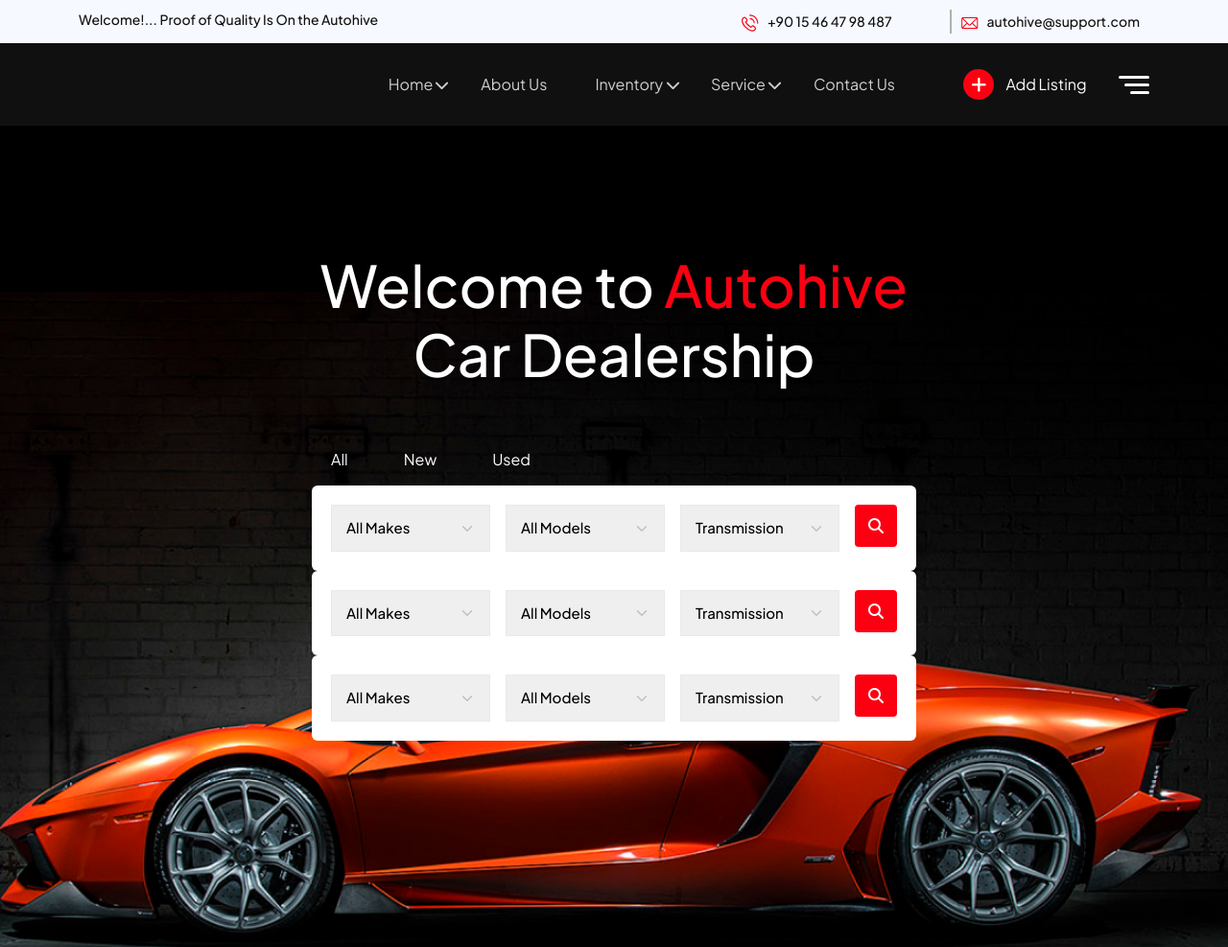
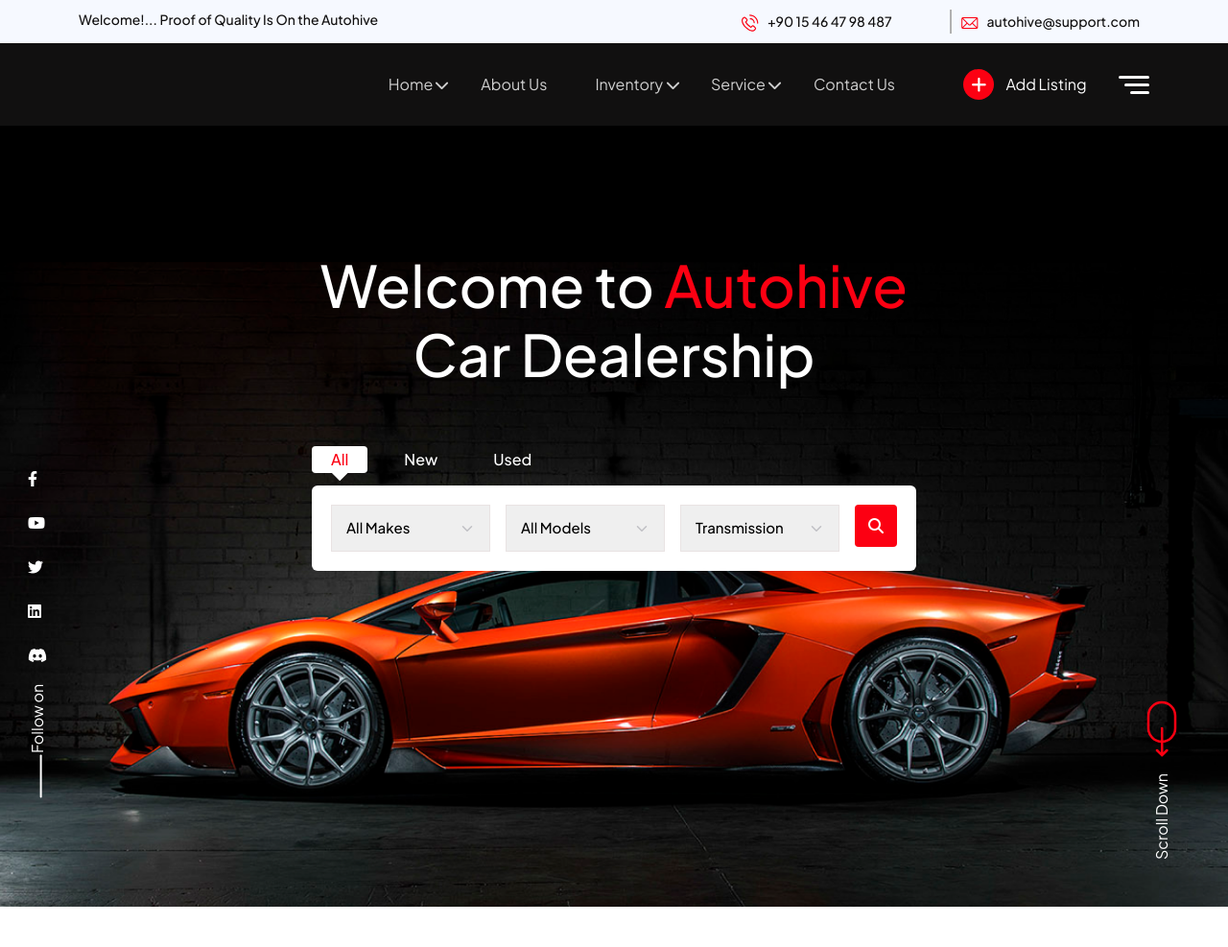
Before and after one commit to Exceseo/AutoHive, a plain HTML site: page index.html in a window 1280 px wide. Shown: the top 987 px of the page at 96% size. After the commit the page ends 945 px from the top, so only its background shows below. Drawn offline with Linux system fonts and the light colour scheme; files whose address does not match are found by name; a web font is replaced by a local one.

Commit message:
manu & hero done

```diff
--- a/assets/js/script.js
+++ b/assets/js/script.js
@@ -2,7 +2,7 @@ $(function(){
 
     // nav manu toggle
     $(".mobile-menu-toggle").on("click", function () {
-      $(".popup-box-active").fadeToggle();
+      $(".popup-box-active").toggleClass("open").fadein();
       });
 
       $(".popup-box-active .nav-manu ul li a").each(function () {
@@ -25,14 +25,16 @@ $(function(){
 
 
 
-        // hero section
+        // hero section button
+      $(".hero-btn").on("click", function () {
+        $(".hero-btn").removeClass("activebtn");
+        $(".hero-btn").removeClass("actived");
+        $(this).toggleClass("activebtn");
+       });
 
-      $(".hero-btn").on("click", function () {
-        // $(this).toggleClass("activebtn");
 
-        $(this).addClass('activebtn').removeClass('activebtn');
 
-        });
+
 
 
 
--- a/assets/sass/base/_variables.scss
+++ b/assets/sass/base/_variables.scss
@@ -6,11 +6,8 @@ $white-color: rgb(255,255,255);
 $heding-primary-color: #111010;
 $heding-color: #000000;
 $text-color: #5F5F5F;
-$border-color: #E9E9E9;
-
-
-
-
+$border-color: #9c9c9c;
+$border-color2: #e9e3e3e7;
 
 
 %tns{
--- a/assets/sass/components/_header.scss
+++ b/assets/sass/components/_header.scss
@@ -208,7 +208,7 @@
                         transition: all .4s;
                         li{
                             width: 100%;
-                            border-bottom: 1px solid #ddd;
+                            border-bottom: 1px solid $border-color;
                             display: block;
                             a{
                                 padding: 16px 12px;
@@ -231,16 +231,15 @@ header{
         backdrop-filter: blur(2.5rem);
         height: 102vh;
         max-width: 400px;
-        position: absolute;
-        right: 0;
+        right: -602px;
         top: 0;
         padding: 50px 40px;
-        display: none;
         overflow: hidden;
         overflow-y: scroll;
         box-shadow: 0 0.25rem 0.5625rem -0.0625rem rgba(12, 8, 0, 0.03), 0 0.275rem 1.25rem -0.0625rem rgba(12, 8, 0, 0.5);
         position: fixed;
         z-index: 2;
+        @extend %tns;
         @include screen-576 {
             max-width: 250px;
             padding: 50px 22px !important;
@@ -299,8 +298,23 @@ header{
                 }
             }
         }
+        &.open {
+            right: 0;
+        }
     }
 
+}
+
+.nav-manu {
+    ul {
+        li {
+            &.arrow-down {
+                ::after {
+
+                }
+            }
+        }
+    }
 }
 
 .nav-section .nav-manu ul li.arrow-down::after {
--- a/assets/sass/pages/_index-1.scss
+++ b/assets/sass/pages/_index-1.scss
@@ -21,7 +21,11 @@
                 color: $white-color;
                 margin-right: 18px;
                 padding: 2px 20px;
+                font-weight: 500;
+                a{
+                    color: inherit;
 
+                }
                 :last-child{
                     margin: 0;
                 }
@@ -39,7 +43,7 @@
                 display: flex;
                 .hero-select{
                     width: 100%;
-                    border: 1px solid $border-color;
+                    border: 1px solid $border-color2;
                     padding: 12px 15px;
                     font-family: $heding-font;
                     font-weight: 450;
@@ -73,11 +77,67 @@
 
         }
     }
+    position: relative;
+    .hero-left{
+        position: absolute;
+        left: 24px;
+        bottom: 22%;
+        padding: 5px;
+        .hero-social{
+            a{
+                margin-top: 22px;
+                color: $white-color;
+                @extend %tns;
+                font-size: 16px;
+                &:hover{
+                    color: $primary-color;
+                }
+            }
+        }
+        .left-content{
+            span{
+                transform: rotate(270deg);
+                margin-left: -26px;
+                margin-top: 42px;
+                color: $white-color;
+                position: relative;
+                &::before{
+                    content: "";
+                    height: 45px;
+                    width: 2px;
+                    background: #fff;
+                    position: absolute;
+                    left: -25px;
+                    top: -7px;
+                    transform: rotate(270deg);
+                    border-radius: 1px;
+                }
+        }}
+    }
+    .hero-right-arrows{
+        position: absolute;
+        right: 24px;
+        bottom: 10%;
+        @extend %tns;
+        .icon-wrapeer {
+
+        }&:hover .hero-scrol-text{
+            color: $primary-color;
+        }
+        .hero-scrol-text{
+            transform: rotate(270deg);
+            margin-top: 50px;
+            margin-right: 0px;
+            color: $white-color;
+
+        }
+
+    }
 
 
 }
 
-.activebtn{
+.activebtn,.actived{
     background: $white-color;
     color: $primary-color !important;
     padding: 2px 20px;
--- a/index.html
+++ b/index.html
@@ -186,12 +186,19 @@
             </div>
 
             <div class="hero-from">
-                <div class="serch-btn d-flex text-center">
-                    <button class="hero-btn" data-filter=".all">All</button>
-                    <button class="hero-btn" data-filter=".new">New</button>
-                    <button class="hero-btn" data-filter=".used">Used</button>
-                </div>
-                <div class="form-add grid">
+
+
+
+
+
+
+                <ul class="serch-btn d-flex text-center nav nav-tabs border-0">
+                    <li><button class="hero-btn actived"><a href="#all" class="active" data-bs-toggle="tab">All</a></button></li>
+                    <li><button class="hero-btn"><a href="#new" data-bs-toggle="tab">New</a></button></li>
+                    <li><button class="hero-btn"><a href="#used" data-bs-toggle="tab">Used</a></button></li>
+                </ul>
+                <div class="tab-content">
+                    <div class="tab-pane fade show active" id="all">
                         <div class="used personalmean">
                             <form action="#" class="hero-from-selcet-option" id="own-foem">
                                 <div class="all-in-here-form gap-3">
@@ -217,32 +224,9 @@
                                 </div>
                             </form>
                         </div>
-                    <div class="new personalmean">
-                        <form action="#" class="hero-from-selcet-option" id="own-foem">
-                            <div class="all-in-here-form gap-3">
-                                <select class="hero-select">
-                                    <option>All Makes</option>
-                                    <option>All Makes</option>
-                                    <option>All Makes</option>
-                                    <option>All Makes</option>
-                                </select>
-                                <select class="hero-select">
-                                    <option>All Models</option>
-                                    <option>All Models</option>
-                                    <option>All Models</option>
-                                    <option>All Models</option>
-                                </select>
-                                <select class="hero-select">
-                                    <option>Transmission</option>
-                                    <option>Transmission</option>
-                                    <option>Transmission</option>
-                                    <option>Transmission</option>
-                                </select>
-                                <button type="submit" class="hero-summit-btn"><i class="fa fa-search"></i></button>
                     </div>
-                        </form>
-                    </div>
-                    <div class="all personalmean">
+                    <div class="tab-pane fade" id="new">
+                        <div class="used personalmean">
                             <form action="#" class="hero-from-selcet-option" id="own-foem">
                                 <div class="all-in-here-form gap-3">
                                     <select class="hero-select">
@@ -268,10 +252,57 @@
                             </form>
                         </div>
                     </div>
+                    <div class="tab-pane fade" id="used">
+                        <div class="used personalmean">
+                            <form action="#" class="hero-from-selcet-option" id="own-foem">
+                                <div class="all-in-here-form gap-3">
+                                    <select class="hero-select">
+                                        <option>All Makes</option>
+                                        <option>All Makes</option>
+                                        <option>All Makes</option>
+                                        <option>All Makes</option>
+                                    </select>
+                                    <select class="hero-select">
+                                        <option>All Models</option>
+                                        <option>All Models</option>
+                                        <option>All Models</option>
+                                        <option>All Models</option>
+                                    </select>
+                                    <select class="hero-select">
+                                        <option>Transmission</option>
+                                        <option>Transmission</option>
+                                        <option>Transmission</option>
+                                        <option>Transmission</option>
+                                    </select>
+                                    <button type="submit" class="hero-summit-btn"><i class="fa fa-search"></i></button>
+                                </div>
+                            </form>
+                        </div>
+                    </div>
+                </div>
 
             </div>
-            <div class="hero-left-social">
-
+            <div class="hero-left">
+                <div class="hero-social d-flex flex-column justify-content-center">
+                    <a href="#"><i class="fab fa-facebook-f"></i></a>
+                    <a href="#"><i class="fab fa-youtube"></i></a>
+                    <a href="#"><i class="fab fa-twitter"></i></a>
+                    <a href="#"><i class="fab fa-linkedin"></i></a>
+                    <a href="#"><i class="fab fa-discord"></i></a>
+                </div>
+                <div class="left-content">
+                    <span>Follow on</span>
+                </div>
+            </div>
+            <div class="hero-right-arrows d-flex flex-column align-items-center">
+                <div class="icon-wrapeer">
+                    <span><svg width="32" height="59" viewBox="0 0 32 59" fill="none" xmlns="http://www.w3.org/2000/svg">
+                        <rect x="2" y="2" width="28" height="41" rx="14" stroke="#FC0012" stroke-width="2.5"/>
+                        <path d="M21.334 52L16.2151 57.215M16.2151 57.215L11.0001 52M16.2151 57.215L16.2151 29" stroke="#FC0012" stroke-width="2.5" stroke-linecap="round" stroke-linejoin="round"/>
+                        </svg>
+                    </span>
+                </div>
+                <span class="hero-scrol-text">Scroll Down</span>
             </div>
         </div>
     </section>
```
Also changed, not shown: assets/css/style.css, 1 other file. Lines whose indentation alone changed are shown as unchanged.
